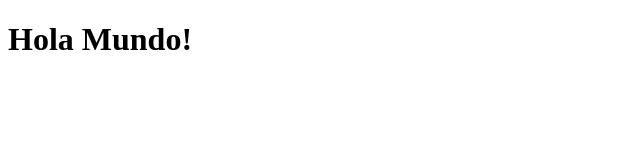
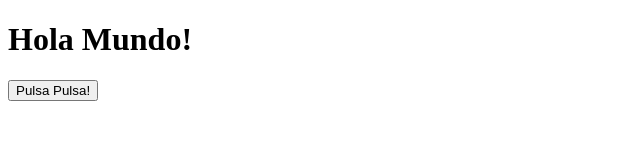
Before and after one commit to jakkunight/git-tuto, a plain HTML site: page index.html in a window 1280 px wide. Shown: the whole page, without its empty margins (0-640 px from the left). Drawn offline with Linux system fonts and the light colour scheme.

Commit message:
Boton creado

```diff
--- a/index.html
+++ b/index.html
@@ -7,5 +7,6 @@
 </head>
 <body>
     <h1>Hola Mundo!</h1>
+    <button>Pulsa Pulsa!</button>
 </body>
 </html>
```
